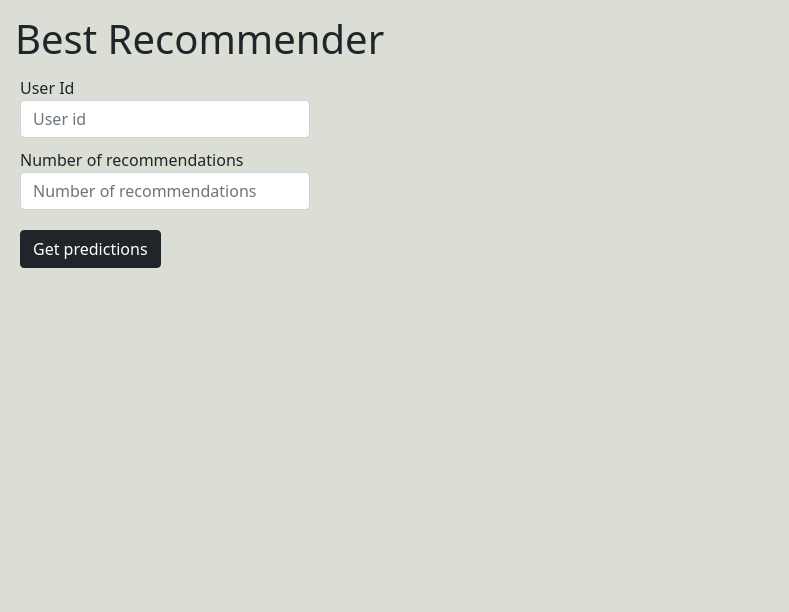
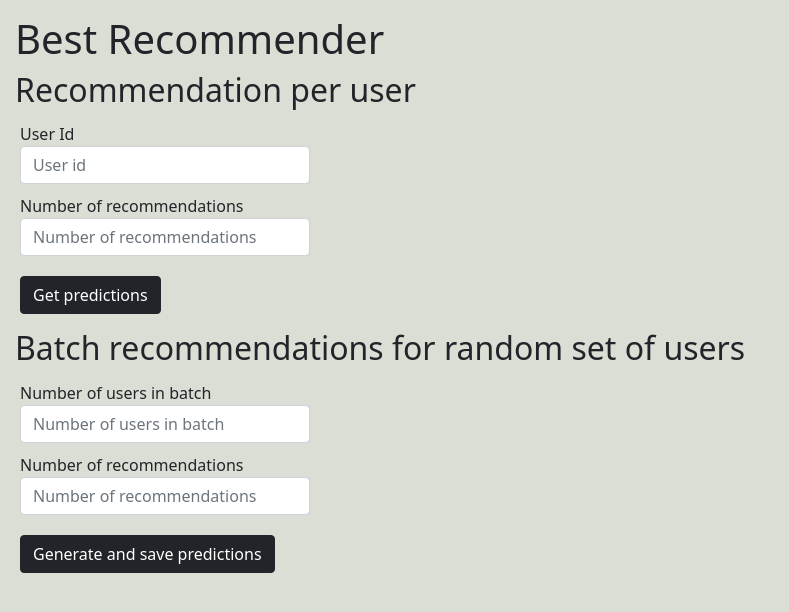
Before and after one commit to kapikapi/recsys_project, a Flask app: page / in a window 1280 px wide. Shown: the top 612 px of the page, without its empty margins (0-789 px from the left). Run offline with Flask 2, Linux system fonts and the light colour scheme.

Commit message:
ml engineering task: flask

```diff
--- a/app.py
+++ b/app.py
@@ -2,6 +2,7 @@ from svd_model import SvdRecommender
 from flask import Flask, render_template, request
 
 app = Flask(__name__)
+
 
 @app.route("/", methods=['GET', 'POST'])
 def home():
@@ -23,3 +24,13 @@ def home():
             no_such_user = True
 
     return render_template("index.html", recs=recs, user=user, no_such_user=no_such_user)
+
+
+@app.route("/generate_batch", methods=['GET'])
+def generate_batch():
+    users_batch_num = int(request.args.get('users_batch_num'))
+    num_recs = int(request.args.get('num_recs_batch'))
+    if users_batch_num:
+        svd_rec = SvdRecommender()
+        svd_rec.predict_save_batch(users_batch_num, n_recs=int(num_recs))
+    return render_template("index.html", recs=[], user='', no_such_user=False)
--- /dev/null
+++ b/requirements-dev.txt
@@ -0,0 +1,2 @@
+dvc
+'dvc[gdrive]'
--- a/templates/index.html
+++ b/templates/index.html
@@ -9,6 +9,7 @@
 
 <body>
     <h1>Best Recommender</h1>
+    <h2>Recommendation per user</h2>
     <form method="post">
         <div class="form-group">
             <label for="title">User Id</label>
@@ -41,5 +42,22 @@
         </div>
         {% endif %}
     </form>
+    <h2>Batch recommendations for random set of users</h2>
+    <form action="{{ url_for('generate_batch') }}" method="get">
+        <div class="form-group">
+            <label for="title">Number of users in batch</label>
+            <input type="number" name="users_batch_num" placeholder="Number of users in batch" class="form-control"
+                value="{{ request.form['users_batch_num'] }}"/>
+        </div>
+        <div class="form-group">
+            <label for="title">Number of recommendations</label>
+            <input type="number" name="num_recs_batch" placeholder="Number of recommendations" class="form-control"
+                value="{{ request.form['num_recs_batch'] }}"></input>
+        </div>
+
+        <div class="form-group submit-button">
+            <button type="submit"  class="btn btn-dark">Generate and save predictions</button>
+        </div>
+    </form>
 </body>
 </html>
```
Also changed, not shown: svd_model.py (+36 -23 lines), README.md, 6 other files.
